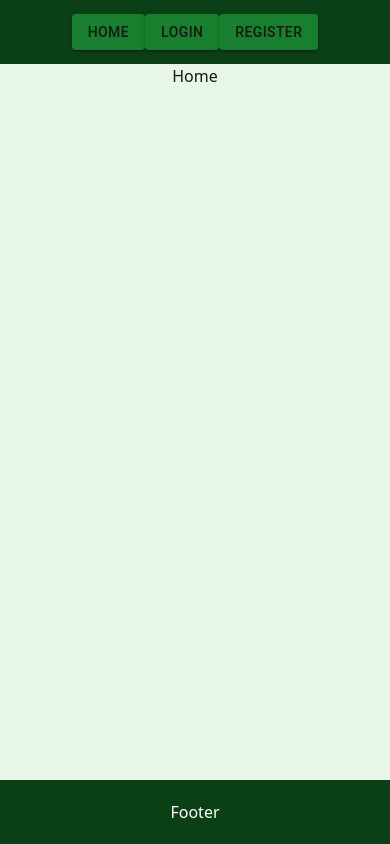
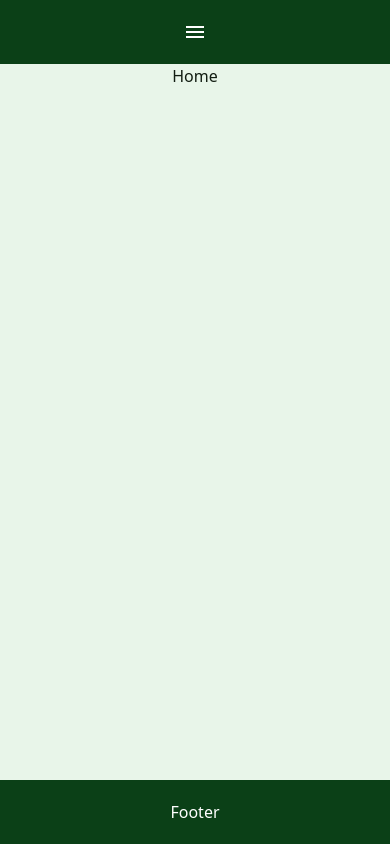
Before and after one commit to DreamersJS/website17, a React (Vite) app in the folder website-1712/client/: page / in a window 390 px wide. Built offline with nearby package versions, Linux system fonts and the light colour scheme.

Commit message:
mobile header navbar

```diff
--- a/website-1712/client/src/components/Header.jsx
+++ b/website-1712/client/src/components/Header.jsx
@@ -1,6 +1,8 @@
 import { NavLink, useNavigate } from "react-router-dom";
 import ResponsiveComponent from "./ResponsiveComponent";
 import ButtonUsage from "./Button";
+import HomeIcon from '@mui/icons-material/Home';
+import MenuIcon from '@mui/icons-material/Menu';
 
 const Header = ({ admin, userId }) => {
     const navigate = useNavigate();
@@ -8,63 +10,67 @@ const Header = ({ admin, userId }) => {
     return (
         <ResponsiveComponent>
             {({ width, height }) => (
-                // mobile
-
                 <header className="
                 w-full h-16 bg-primary text-white flex justify-center items-center sticky top-0 left-0 z-50
                 ">
-
-                    {/* no user */}
-                    <div className="">
-                        {/* Home */}
-                        <NavLink to="/" className="">
+                    {width < 500 ? (
+                        <MenuIcon />
+                    ) : (
+                        <div>
+                            {/* No user */}
+                            <div>
+                                <NavLink to="/">
                                     <span>
-                                <ButtonUsage content={'Home'}></ButtonUsage>
+                                        <HomeIcon sx={{ fontSize: 30, color: '#177F2E' }} />
+                                        <ButtonUsage content="Home" />
                                     </span>
                                 </NavLink>
-                        {/* Login */}
-                        <NavLink to="/login" className="">
+                                <NavLink to="/login">
                                     <span>
-                                <ButtonUsage content={'Login'}></ButtonUsage>
+                                        <ButtonUsage content="Login" />
                                     </span>
                                 </NavLink>
-                        {/* Register */}
-                        <NavLink to="/register" className="">
+                                <NavLink to="/register">
                                     <span>
-                                <ButtonUsage content={'Register'}></ButtonUsage>
+                                        <ButtonUsage content="Register" />
                                     </span>
                                 </NavLink>
                             </div>
 
-                    {/* user */}
-                    {
-                        userId && (
+                            {/* User */}
+                            {userId && (
                                 <div>
                                     <NavLink to="/profile">
-                                    <ButtonUsage content={'Profile'}></ButtonUsage>
+                                        <ButtonUsage content="Profile" />
                                     </NavLink>
                                     <NavLink to="/logout">
-                                    <ButtonUsage content={'Logout'}></ButtonUsage>
+                                        <ButtonUsage content="Logout" />
                                     </NavLink>
-                                {/* + list of other pages? to map them for a reusable header component */}
+                                    <NavLink to="/coach">
+                                        <ButtonUsage content="Coaches" />
+                                    </NavLink>
+                                    <NavLink to="/testimonials">
+                                        <ButtonUsage content="Testimonials" />
+                                    </NavLink>
                                 </div>
-                        )
-                    }
+                            )}
 
-                    {/* admin ?with dropdown?*/}
-                    {
-                        admin && (
+                            {/* Admin */}
+                            {admin && (
                                 <div>
                                     <NavLink to="/admin">
-                                    <ButtonUsage content={'Admin'}></ButtonUsage>
+                                        <ButtonUsage content="Admin" />
                                     </NavLink>
                                 </div>
-                        )
-                    }
+                            )}
+
+                            {/* Internationalization */}
+                        </div>
+                    )}
                 </header>
             )}
         </ResponsiveComponent>
+    );
+};
 
-    )
-}
 export default Header;
--- a/website-1712/client/src/hooks/useScreenSize.jsx
+++ b/website-1712/client/src/hooks/useScreenSize.jsx
@@ -20,7 +20,7 @@ const useScreenSize = () => {
                 width: window.innerWidth,
                 height: window.innerHeight,
             });
-        }, 1000);
+        }, 500);
 
         window.addEventListener('resize', handleResize);
         return () => window.removeEventListener('resize', handleResize);
```
Lines whose indentation alone changed are shown as unchanged.
